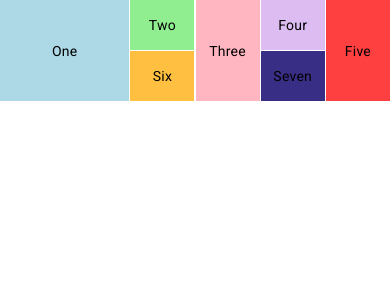
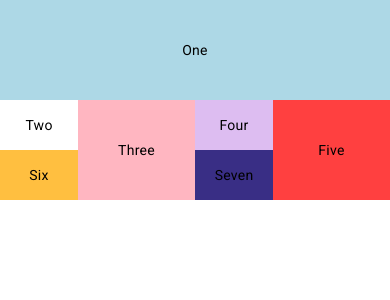
Before and after one commit to paperrronin/currency_convertor, an Angular app: page / in a window 390 px wide. Shown: the top 300 px of the page. Built offline with nearby package versions, Linux system fonts and the light colour scheme; no server answers.

Commit message:
feat breakpoint service, fix header to adaptive

```diff
--- a/src/app/core/models/tile.interface.ts
+++ b/src/app/core/models/tile.interface.ts
@@ -1,6 +1,6 @@
 export interface Tile {
-    color: string;
+    color?: string;
     cols: number;
     rows: number;
-    text: string;
+    text?: string;
   }
--- a/src/app/shared/header/header.component.html
+++ b/src/app/shared/header/header.component.html
@@ -1,6 +1,6 @@
-<mat-grid-list cols="6" rowHeight="50px">
+<mat-grid-list cols="10" rowHeight="50px" gutterSize="0px" (window:resize)="renderGrid()">
 
-      <mat-grid-tile *ngFor="let tile of tiles"
+      <mat-grid-tile class="tile-item" *ngFor="let tile of tiles"
         [colspan]="tile.cols"
         [rowspan]="tile.rows"
         [style.background]="tile.color">{{tile.text}}</mat-grid-tile>
--- a/src/app/shared/header/header.component.ts
+++ b/src/app/shared/header/header.component.ts
@@ -1,19 +1,55 @@
-import { Component } from '@angular/core';
+import { Component, OnInit } from '@angular/core';
 import { Tile } from 'src/app/core/models/tile.interface';
+import { BreakpointService } from '../services/breakpoint.service';
+
 
 @Component({
   selector: 'app-header',
   templateUrl: './header.component.html',
   styleUrls: ['./header.component.scss']
 })
-export class HeaderComponent {
+
+
+export class HeaderComponent implements OnInit{
+
+  constructor(private breakpoint:BreakpointService) {}
+
+  ngOnInit() {
+    this.breakpoint.breakpoint$.subscribe();
+    this.renderGrid()
+  }
+
   tiles: Tile[] = [
-    {text: 'One', cols: 2, rows: 2, color: 'lightblue'},
-    {text: 'Two', cols: 1, rows: 1, color: 'lightgreen'},
-    {text: 'Three', cols: 1, rows: 2, color: 'lightpink'},
+    {text: 'One', cols: 4, rows: 2, color: 'lightblue'},
+    {text: 'Two', cols: 1, rows: 1},
+    {text: 'Three', cols: 2, rows: 2, color: 'lightpink'},
     {text: 'Four', cols: 1, rows: 1, color: '#DDBDF1'},
-    {text: 'Five', cols: 1, rows: 2, color: '#FF4040'},
+    {text: 'Five', cols: 2, rows: 2, color: '#FF4040'},
     {text: 'Six', cols: 1, rows: 1, color: '#FFBF40'},
     {text: 'Seven', cols: 1, rows: 1, color: '#392E85'},
   ];
+
+
+
+  renderGrid() {
+    if(this.breakpoint.getCurrentBreakpoint() == this.breakpoint.Breakpoints.XSmall){
+      this.tiles[0].cols = 10
+      this.tiles[1].cols = 2
+      this.tiles[2].cols = 3
+      this.tiles[3].cols = 2
+      this.tiles[4].cols = 3
+      this.tiles[5].cols = 2
+      this.tiles[6].cols = 2
+    } else {
+      this.tiles = [
+        {text: 'One', cols: 4, rows: 2, color: 'lightblue'},
+        {text: 'Two', cols: 1, rows: 1},
+        {text: 'Three', cols: 2, rows: 2, color: 'lightpink'},
+        {text: 'Four', cols: 1, rows: 1, color: '#DDBDF1'},
+        {text: 'Five', cols: 2, rows: 2, color: '#FF4040'},
+        {text: 'Six', cols: 1, rows: 1, color: '#FFBF40'},
+        {text: 'Seven', cols: 1, rows: 1, color: '#392E85'},
+      ];
+    }
+  }
 }
--- /dev/null
+++ b/src/app/shared/services/breakpoint.service.ts
@@ -0,0 +1,36 @@
+import { Injectable, OnInit } from '@angular/core';
+import { BreakpointObserver, Breakpoints } from '@angular/cdk/layout';
+import { tap, distinctUntilChanged } from 'rxjs';
+
+@Injectable({
+  providedIn: 'root'
+})
+export class BreakpointService {
+  Breakpoints = Breakpoints;
+  currentBreakpoint:string = '';
+
+  public breakpoint$ = this.breakpointObserver
+    .observe([Breakpoints.Large, Breakpoints.Medium, Breakpoints.Small, Breakpoints.XSmall])
+    .pipe(
+      distinctUntilChanged()
+    );
+
+  constructor(private breakpointObserver: BreakpointObserver) { }
+
+  public getCurrentBreakpoint() {
+    if(this.breakpointObserver.isMatched(Breakpoints.Large)) {
+      this.currentBreakpoint = Breakpoints.Large;
+      return this.currentBreakpoint
+    } else if(this.breakpointObserver.isMatched(Breakpoints.Medium)) {
+      this.currentBreakpoint = Breakpoints.Medium;
+      return this.currentBreakpoint
+    } else if(this.breakpointObserver.isMatched(Breakpoints.Small)) {
+      this.currentBreakpoint = Breakpoints.Small;
+      return this.currentBreakpoint
+    } else if(this.breakpointObserver.isMatched(Breakpoints.XSmall)) {
+      this.currentBreakpoint = Breakpoints.XSmall;
+      return this.currentBreakpoint
+    }
+    return this.currentBreakpoint
+  }
+}
--- a/src/assets/scss/header.scss
+++ b/src/assets/scss/header.scss
@@ -0,0 +1,4 @@
+.tile-item{
+    background-size: cover;
+    background-position: center;
+}
```
